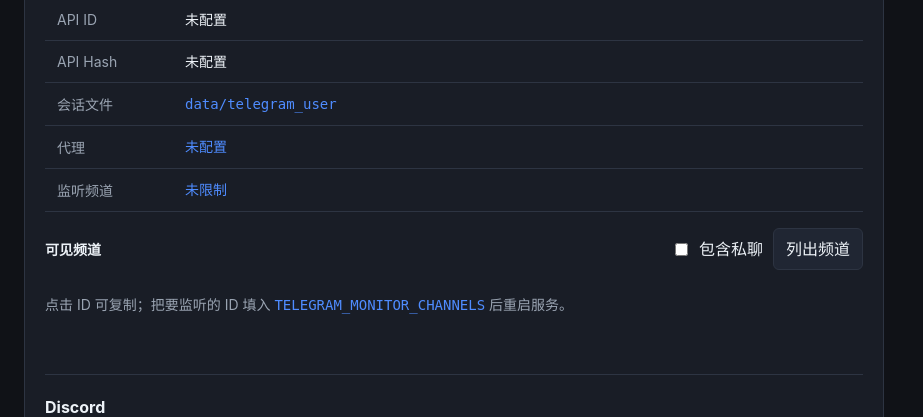
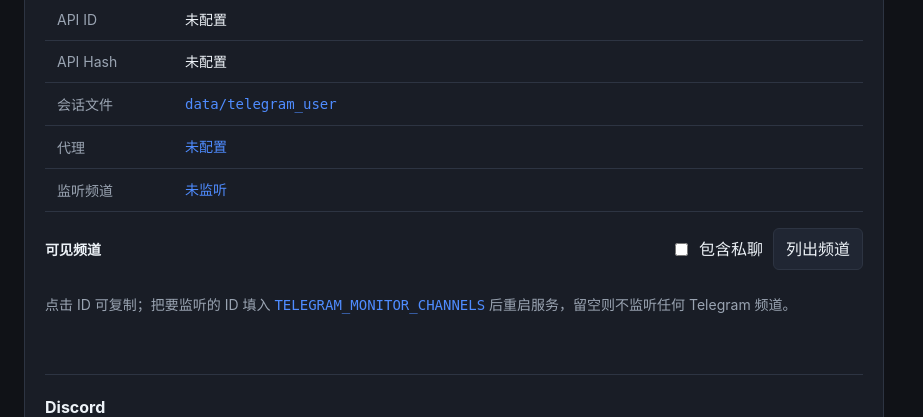
Before and after one commit to AkaneMaktyo/kol-monitor-trade, a FastAPI app: page /settings in a window 1280 px wide. Shown: the part 248-665 px from the top of the page, without its empty margins (0-923 px from the left). Run offline with FastAPI, Linux system fonts and the light colour scheme; data that the repository does not hold is empty.

Commit message:
修正 Telegram 空频道监听语义

```diff
--- a/static/js/status-view.js
+++ b/static/js/status-view.js
@@ -42,6 +42,7 @@
         if (info.monitored_channels && info.monitored_channels.length) {
             return `监听: ${info.monitored_channels.join(", ")}`;
         }
+        if (info.platform === "telegram") return "未监听任何频道";
         return "监听所有可见频道";
     }
 
--- a/templates/settings.html
+++ b/templates/settings.html
@@ -17,7 +17,7 @@
             <tr><td>API Hash</td><td>{{ "已配置" if telegram_api_hash else "未配置" }}</td></tr>
             <tr><td>会话文件</td><td><code>{{ telegram_session_path }}</code></td></tr>
             <tr><td>代理</td><td><code>{{ telegram_proxy_url or "未配置" }}</code></td></tr>
-            <tr><td>监听频道</td><td><code>{{ telegram_channels | join(", ") or "未限制" }}</code></td></tr>
+            <tr><td>监听频道</td><td><code>{{ telegram_channels | join(", ") or "未监听" }}</code></td></tr>
         </table>
         <div class="telegram-browser">
             <div class="section-heading">
@@ -30,7 +30,7 @@
                     <button class="small-button" id="telegram-load" type="button">列出频道</button>
                 </div>
             </div>
-            <p class="settings-hint">点击 ID 可复制；把要监听的 ID 填入 <code>TELEGRAM_MONITOR_CHANNELS</code> 后重启服务。</p>
+            <p class="settings-hint">点击 ID 可复制；把要监听的 ID 填入 <code>TELEGRAM_MONITOR_CHANNELS</code> 后重启服务，留空则不监听任何 Telegram 频道。</p>
             <div id="telegram-status" class="settings-hint"></div>
             <div id="telegram-channel-list" class="telegram-channel-list"></div>
         </div>
```
Also changed, not shown: app/telegram_monitor.py (+5 -2 lines), README.md, 1 other file.
